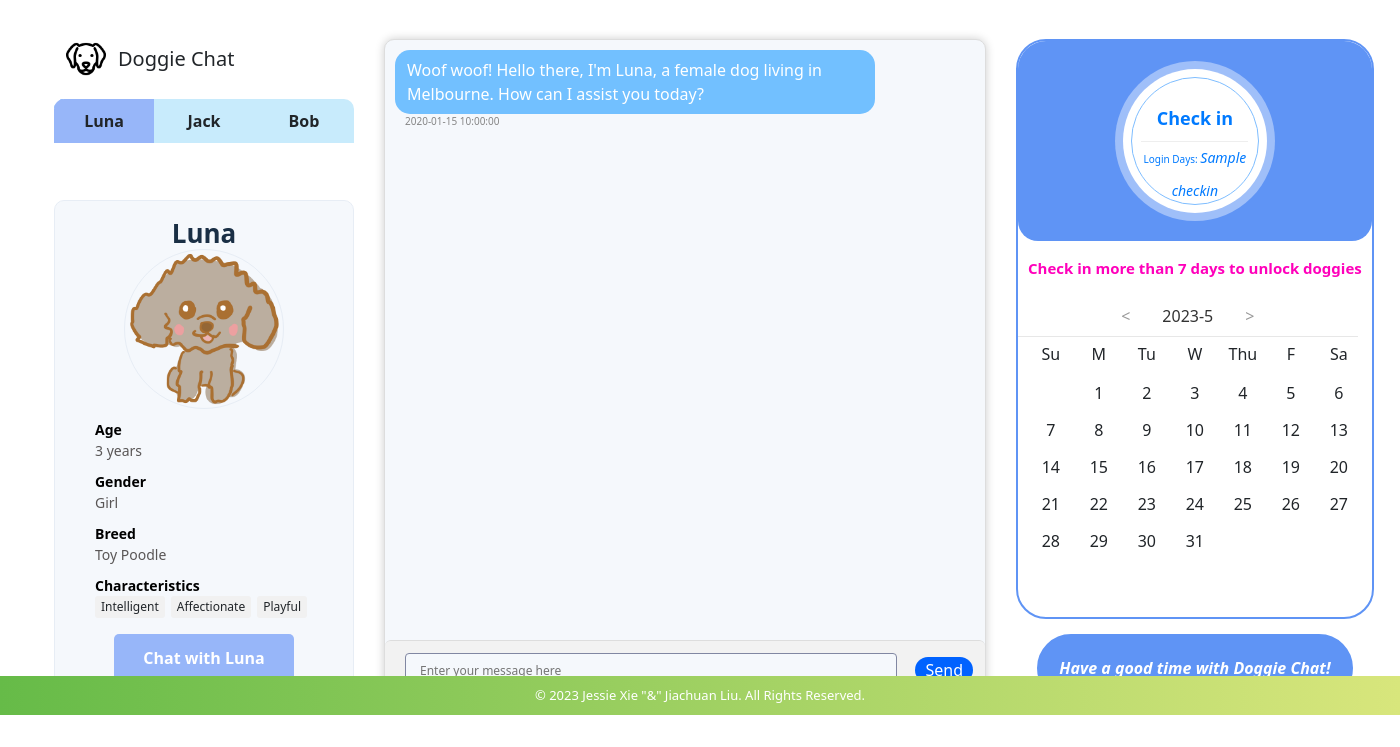
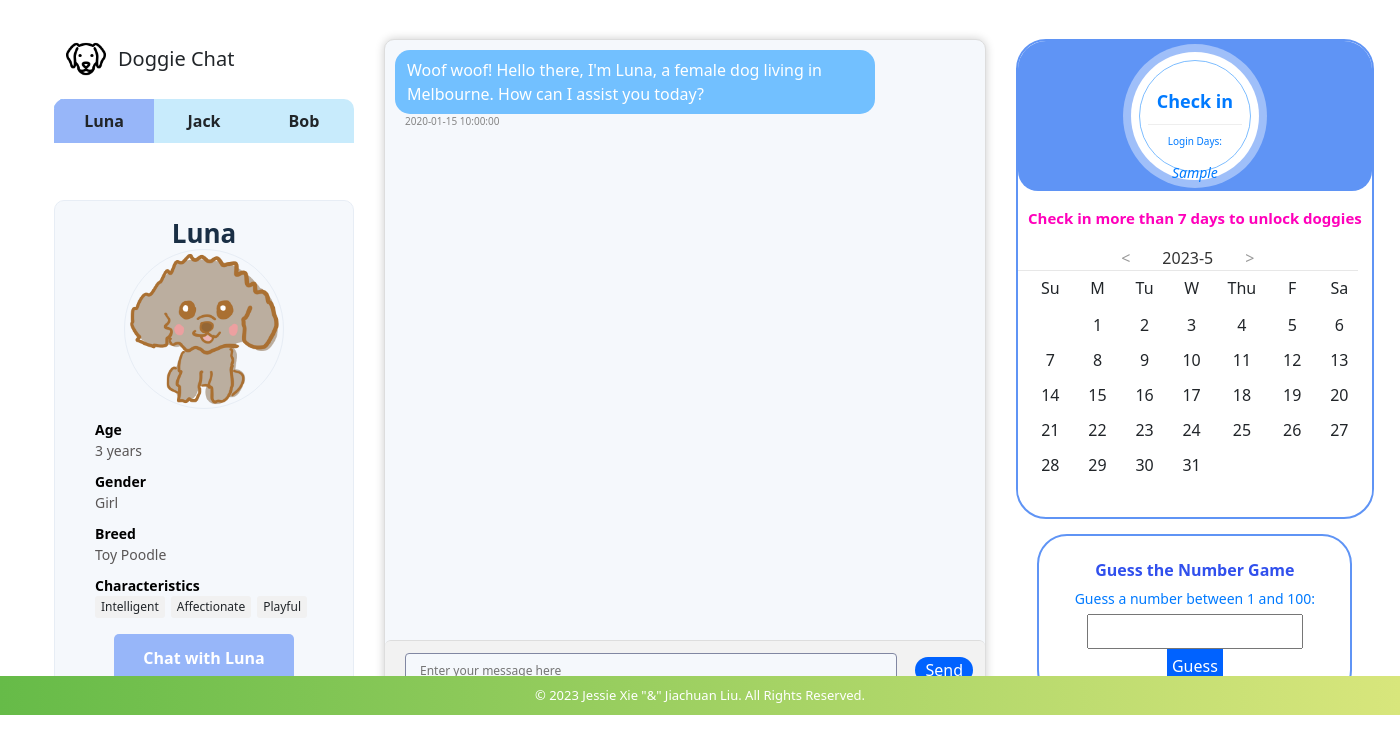
Before and after one commit to Doggie-Chat/DoggieChat, a Python web app: template flask/templates/chat.html in a window 1400 px wide. Shown: the part 85-832 px from the top of the page. Run offline with Jinja, Linux system fonts and the light colour scheme; the template is opened without the code that fills it: most values are stand-ins (such as "Sample title", 1, 10 or a date in 2020); some libraries are stand-ins or nearby versions.

Commit message:
Add a guess number game on the chat page

```diff
--- /dev/null
+++ b/flask/static/game.js
@@ -0,0 +1,32 @@
+// generate a random number between 1 and 100
+const randomNumber = Math.floor(Math.random() * 100) + 1;
+
+// get elements from the HTML document
+const guessInput = document.getElementById('guessInput');
+const guessButton = document.getElementById('guessButton');
+const resultMessage = document.createElement('p');
+resultMessage.className = 'resultMessage'; // add a class name
+const guessGame = document.querySelector('.guess-game');
+guessGame.appendChild(resultMessage);
+
+
+// add an event listener to the guess button
+guessButton.addEventListener('click', function() {
+	// get the user's guess
+	const userGuess = parseInt(guessInput.value);
+
+	// check if the user's guess is correct
+	if (userGuess === randomNumber) {
+		resultMessage.textContent = 'Congratulations! Correct.';
+		resultMessage.style.color = '#32CD32'; // LimeGreen
+	} else if (userGuess < randomNumber) {
+		resultMessage.textContent = 'Too low! Guess again.';
+		resultMessage.style.color = '#ff00bb'; // Pink
+	} else if (userGuess > randomNumber) {
+		resultMessage.textContent = 'Too high! Guess again.';
+		resultMessage.style.color = '#ff00bb'; // Pink
+	}
+
+	// clear the input field
+	guessInput.value = '';
+});
--- a/flask/static/style.css
+++ b/flask/static/style.css
@@ -949,13 +949,13 @@ input[type="submit"]:hover {
   border: 2px solid var(--check-in);
   border-radius: 30px;
   overflow: hidden; /* To hide overflowing child elements */
-  height: 580px; /* Set height to 580px */
+  height: 480px; /* Set height to 480px */
 }
 
 /* Styles for the login record Top part */
 .top {
   width: 100%;
-  height: 200px;
+  height: 150px;
   background: var(--check-in);
   margin-bottom: 16px;
   overflow: hidden;
@@ -967,8 +967,8 @@ input[type="submit"]:hover {
 
 
 .top .out-1 {
-  width: 10rem;
-  height: 10rem;
+  width: 9rem;
+  height: 9rem;
   border-radius: 100%;
   -webkit-border-radius: 100%;
   background: rgba(255, 255, 255, 0.4);
@@ -980,8 +980,8 @@ input[type="submit"]:hover {
 
 
 .top .out-1 .out-2 {
-  width: 9rem;
-  height: 9rem;
+  width: 8rem;
+  height: 8rem;
   border-radius: 100%;
   -webkit-border-radius: 100%;
   background: #ffffff;
@@ -992,8 +992,8 @@ input[type="submit"]:hover {
 
 
 .top .out-1 .out-2 .signBtn {
-  width: 8rem;
-  height: 8rem;
+  width: 7rem;
+  height: 7rem;
   border-radius: 100%;
   -webkit-border-radius: 100%;
   border: 1px #7ebdff solid;
@@ -1080,7 +1080,7 @@ input[type="submit"]:hover {
 .Calendar #toyear #idCalendarPre,
 .Calendar #toyear #idCalendarNext {
   height: 100%;
-  line-height: 40px;
+  line-height: 20px;
   padding: 0 32px;
   text-align: center;
   font-size: 16px;
@@ -1102,9 +1102,9 @@ input[type="submit"]:hover {
 .Calendar table tr td span {
   margin: 0 auto;
   display: block;
-  line-height: 40px;
-  width: 35px;
-  height: 35px;
+  line-height: 28px;
+  width: 25px;
+  height: 25px;
   font-size: 16px;
   border-radius: 100%;
 }
@@ -1133,6 +1133,52 @@ input[type="submit"]:hover {
   color: #fff;
   font-style: italic;
   transition: all 0.3s ease;
+}
+
+.guess-game{
+  text-align: center;
+  border: 2px solid var(--check-in);
+  border-radius: 30px;
+  padding: 25px;
+  margin-top: 15px;
+  text-align: center;
+  height: 166px;
+  width: 315px;
+}
+
+.guess-game h6 {
+	color: #3150ed;
+  font-weight: bold;
+}
+
+.guess-game p {
+	color: #007aff;
+  margin-bottom: 5px;
+  font-size: 14px;
+}
+
+.guess-game #guessInput {
+  padding: 5px;
+  font-size: 14px;
+}
+
+.guess-game #guessButton {
+  padding: 5px 5px;
+  background-color: var(--send-button);
+  color: #fff;
+  border: none;
+  cursor: pointer;
+  font-size: 16px;
+}
+
+.guess-game #guessButton:hover {
+	background-color: var(--send-button-hover);
+}
+
+
+.resultMessage {
+  padding-top: 5px;
+  font-size: 16px;
 }
 
 /*chat right part end*/
--- a/flask/templates/chat.html
+++ b/flask/templates/chat.html
@@ -325,10 +325,17 @@
     </div>
         <!-- chat page right login record part end-->
 
-
     <div class="app-right-bottom">
+        <!--
         <div class="slogan">
-            <p>Have a good time with Doggie Chat!</p>
+            <p>Play game with Doggie Chat!</p>
+        </div>
+        -->
+        <div class="guess-game">
+            <h6>Guess the Number Game</h6>
+            <p>Guess a number between 1 and 100:</p>
+            <input type="number" id="guessInput">
+            <button id="guessButton">Guess</button>
         </div>
     </div>
 </div>
@@ -340,4 +347,7 @@
 <script src="{{ url_for('static',filename='dog_select.js') }}"></script>
 <!--Login record js-->
 <script src="{{ url_for('static',filename='login_record.js') }}"></script>
+<!--game js-->
+<script src="{{ url_for('static',filename='game.js') }}"></script>
+
 {% endblock content %}
```
Also changed, not shown: flask/test.db, 2 other files.
